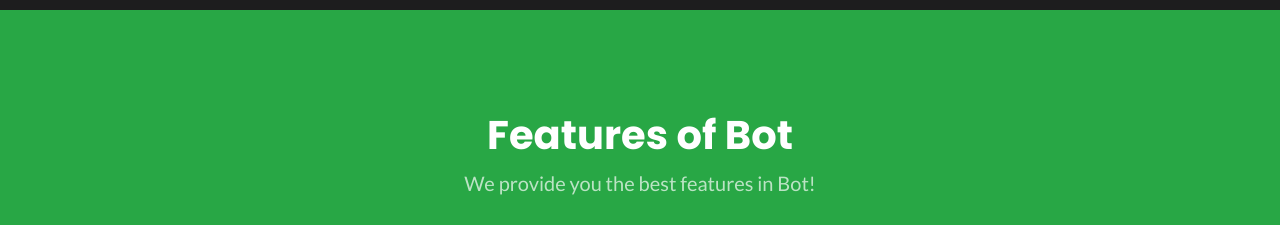
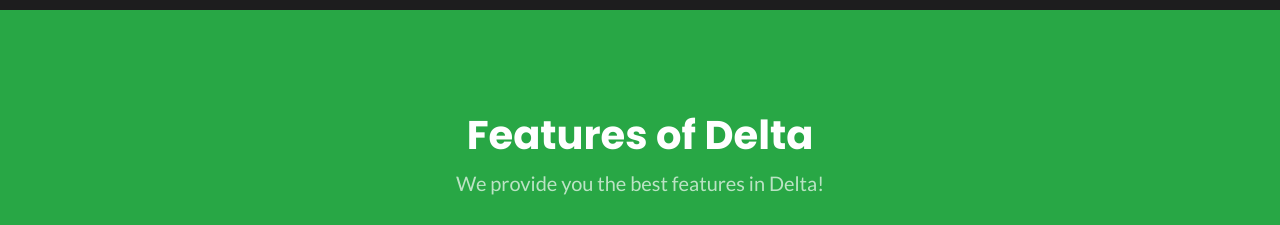
Before and after one commit to Delta-Robot/Delta-Robot.github.io, a plain HTML site: page v2/index.html in a window 1280 px wide. Shown: the part 768-993 px from the top of the page. Drawn offline with nearby package versions, Linux system fonts and the light colour scheme.

Commit message:
Update index.html

```diff
--- a/v2/index.html
+++ b/v2/index.html
@@ -23,10 +23,10 @@
                 <a class="nav-link" href="/index.html">Home <span class="sr-only">(current)</span></a>
             </li>
             <li class="nav-item">
-                <a class="nav-link" href="#title">Features</a>
+                <a class="nav-link" href="#features">Features</a>
             </li>
             <li class="nav-item">
-                <a class="nav-link" href="#card-body gs-card">Invite</a>
+                <a class="nav-link" href="https://discord.com/api/oauth2/authorize?client_id=1039130541678665728&permissions=8&scope=applications.commands%20bot">Invite</a>
             </li>
             <li class="nav-item">
                 <a class="nav-link" href="/premium">Subscription</a>
@@ -44,7 +44,7 @@
             </div>
         </div>
         <div class="nav-item">
-            <a class="nav-link" href="#">About</a>
+            <a class="nav-link" href="/about">About</a>
         </div>
         <button class="btn login-btn btn-outline-accent my-2 my-sm-0" style="font-size: 10px !important;font-family: poppins !important;">LOGIN</button>
     </div>
@@ -57,8 +57,8 @@
     <br /><br /><br /><br /><br /><br />
 </div>
 <div class="features">
-    <div class="title">Features of Bot</div>
-    <div class="subtitle">We provide you the best features in Bot!</div>
+    <div class="title">Features of Delta</div>
+    <div class="subtitle">We provide you the best features in Delta!</div>
     <div class="cards">
         <div class="card" style="width: 18rem;">
         <div class="card-body">
```
